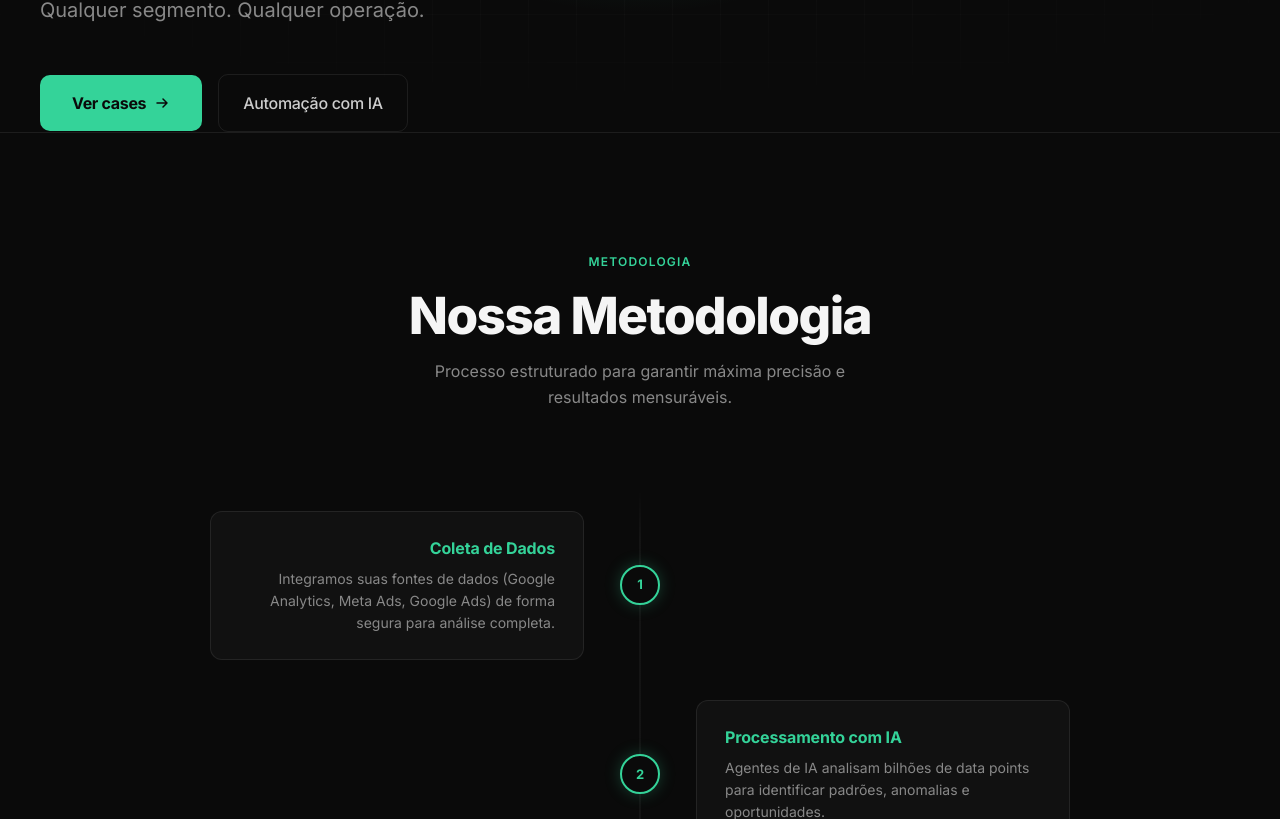
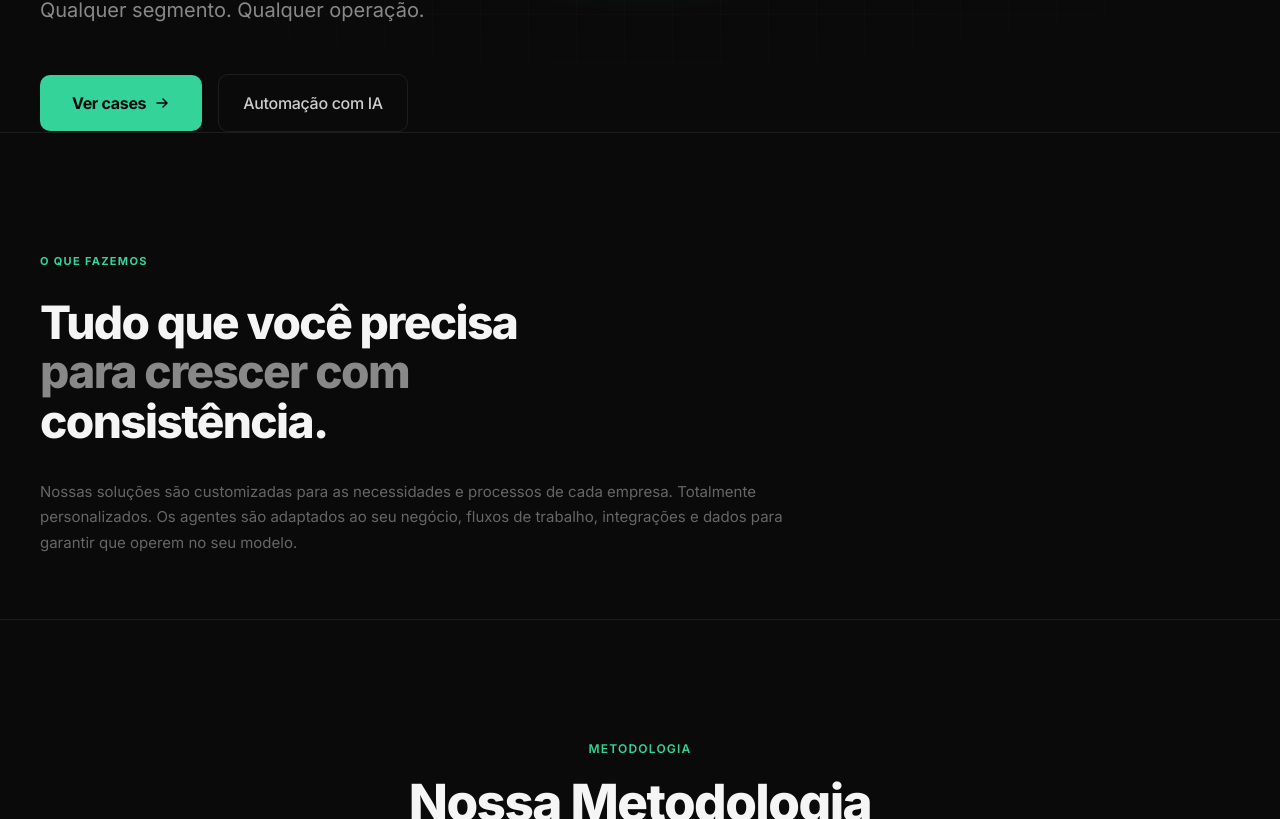
Before and after one commit to restom-hub/b2content, a Next.js app: page / in a window 1280 px wide. Shown: the part 514-1333 px from the top of the page. Built offline with nearby package versions, Linux system fonts and the light colour scheme.

Commit message:
feat: adicionar seção 'O que fazemos' com descrição customizada

```diff
--- a/app/page.tsx
+++ b/app/page.tsx
@@ -1,5 +1,6 @@
 import Navbar from "@/components/Navbar";
 import Hero from "@/components/Hero";
+import WhatWeDo from "@/components/WhatWeDo";
 import Methodology from "@/components/Methodology";
 import Automation from "@/components/Automation";
 import Results from "@/components/Results";
@@ -14,6 +15,7 @@ export default function Home() {
       <Navbar />
       <main>
         <Hero />
+        <WhatWeDo />
         <Methodology />
         <Process />
         <Automation />
--- /dev/null
+++ b/components/WhatWeDo.tsx
@@ -0,0 +1,39 @@
+export default function WhatWeDo() {
+  return (
+    <section style={{ padding: "120px 24px 64px", borderTop: "1px solid var(--border)" }}>
+      <div style={{ maxWidth: 1200, margin: "0 auto" }}>
+        <div style={{ fontSize: 11, fontWeight: 700, color: "#34d399", letterSpacing: "0.12em", marginBottom: 28, textTransform: "uppercase" }}>
+          O que fazemos
+        </div>
+
+        <h2
+          style={{
+            fontSize: "clamp(28px, 3.8vw, 46px)",
+            fontWeight: 800,
+            letterSpacing: "-0.035em",
+            lineHeight: 1.08,
+            color: "#f5f5f5",
+            marginBottom: 32,
+          }}
+        >
+          Tudo que você precisa
+          <br />
+          <span style={{ color: "#888" }}>para crescer com</span>
+          <br />
+          consistência.
+        </h2>
+
+        <p
+          style={{
+            fontSize: 15,
+            color: "#666",
+            lineHeight: 1.7,
+            maxWidth: 800,
+          }}
+        >
+          Nossas soluções são customizadas para as necessidades e processos de cada empresa. Totalmente personalizados. Os agentes são adaptados ao seu negócio, fluxos de trabalho, integrações e dados para garantir que operem no seu modelo.
+        </p>
+      </div>
+    </section>
+  );
+}
```
